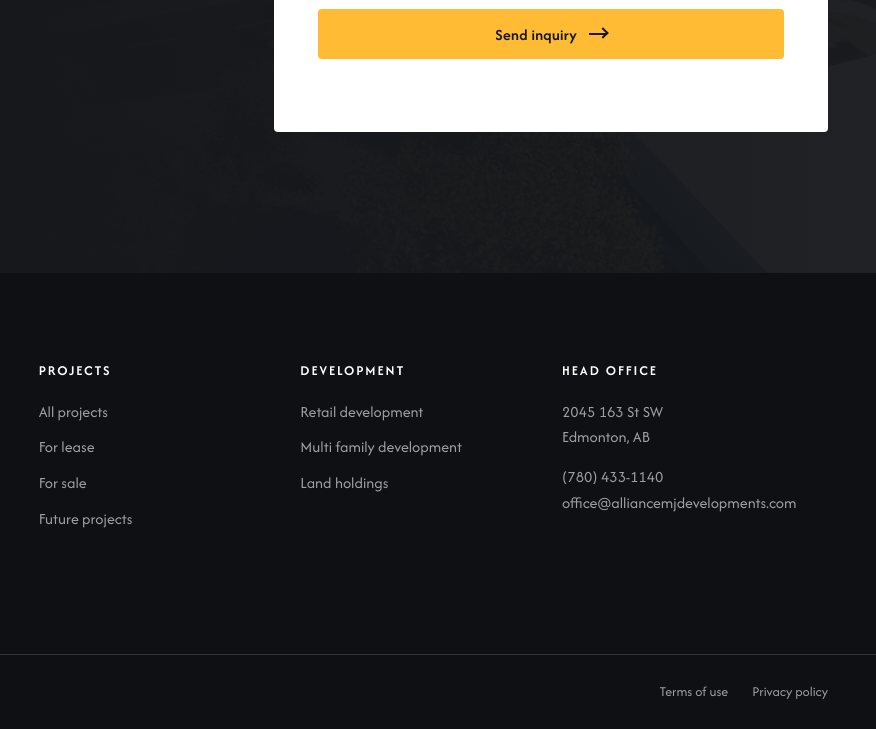
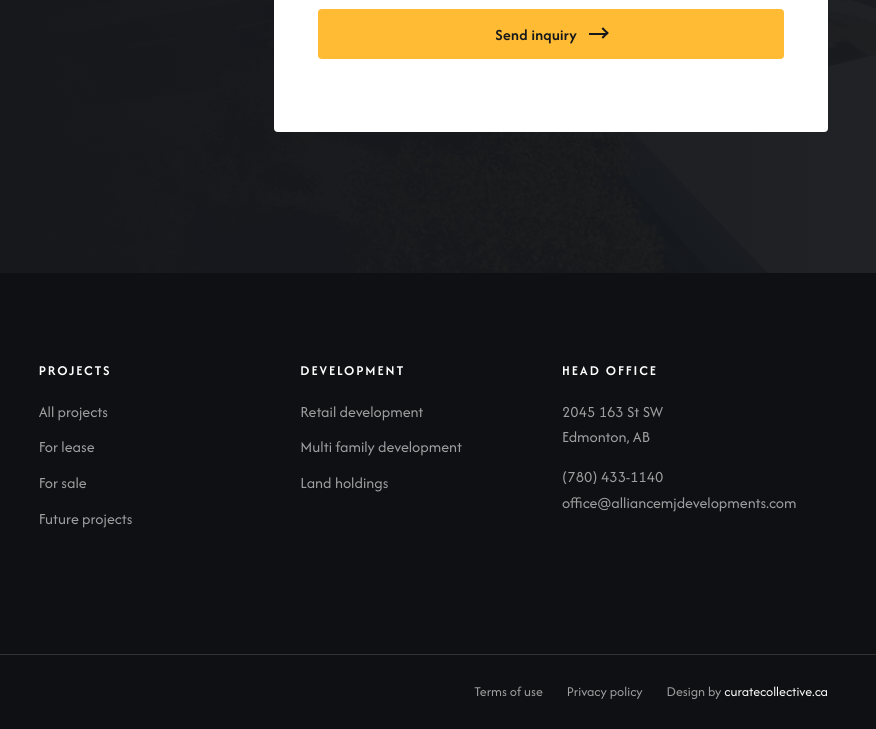
Before and after one commit to whitelabelwebdev/alliancemjdevelopments, a plain HTML site: page index.html in a window 1280 px wide. Shown: the part 10222-10951 px from the top of the page, 404-1280 px from the left. Drawn offline with Linux system fonts and the light colour scheme.

Commit message:
Footer: add Design by curatecollective.ca credit
Co-Authored-By: Claude Opus 5.5 <noreply@anthropic.com>
Claude-Session: https://claude.ai/code/session_017Li8CGonjWZk9Tuc6rCrAC

```diff
--- a/assets/css/style.css
+++ b/assets/css/style.css
@@ -347,8 +347,10 @@ button { font: inherit; cursor: pointer; }
 .socials a:hover svg { fill: var(--ink); }
 .footer-bottom { display: flex; justify-content: space-between; gap: 20px; flex-wrap: wrap; padding: 26px var(--gut); border-top: 1px solid var(--line-light); font-size: 14px; }
 .footer-bottom p { margin: 0; }
-.footer-bottom ul { display: flex; gap: 24px; }
+.footer-bottom ul { display: flex; flex-wrap: wrap; gap: 8px 24px; }
 .footer-bottom a:hover { color: var(--sun); }
+.footer-bottom .credit a { color: var(--white); }
+.footer-bottom .credit a:hover { color: var(--sun); }
 
 /* ---------- Reveal ---------- */
 .reveal { opacity: 0; transform: translateY(30px); transition: opacity .9s var(--ease), transform .9s var(--ease); }
--- a/index.html
+++ b/index.html
@@ -423,6 +423,7 @@
       <ul>
         <li><a href="https://alliancemjdevelopments.com/legal/terms">Terms of use</a></li>
         <li><a href="https://alliancemjdevelopments.com/legal/privacy-policy">Privacy policy</a></li>
+        <li class="credit">Design by <a href="https://curatecollective.ca" target="_blank" rel="noopener">curatecollective.ca</a></li>
       </ul>
     </div>
   </footer>
```
